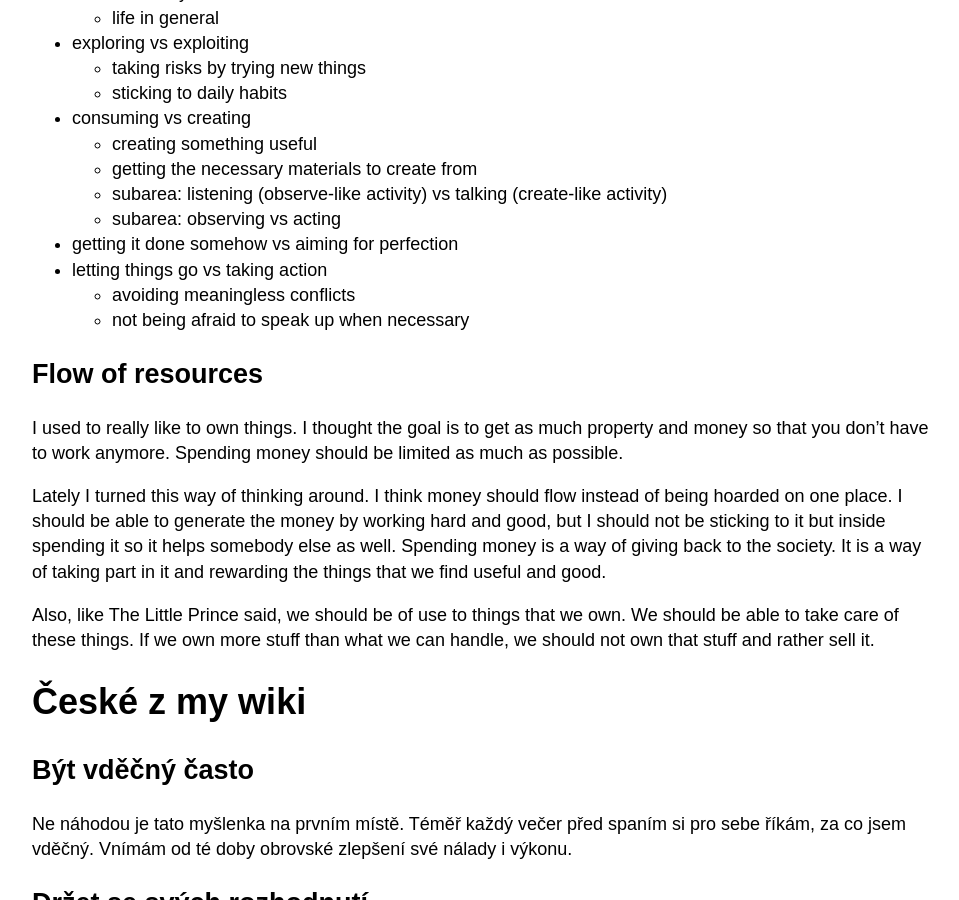
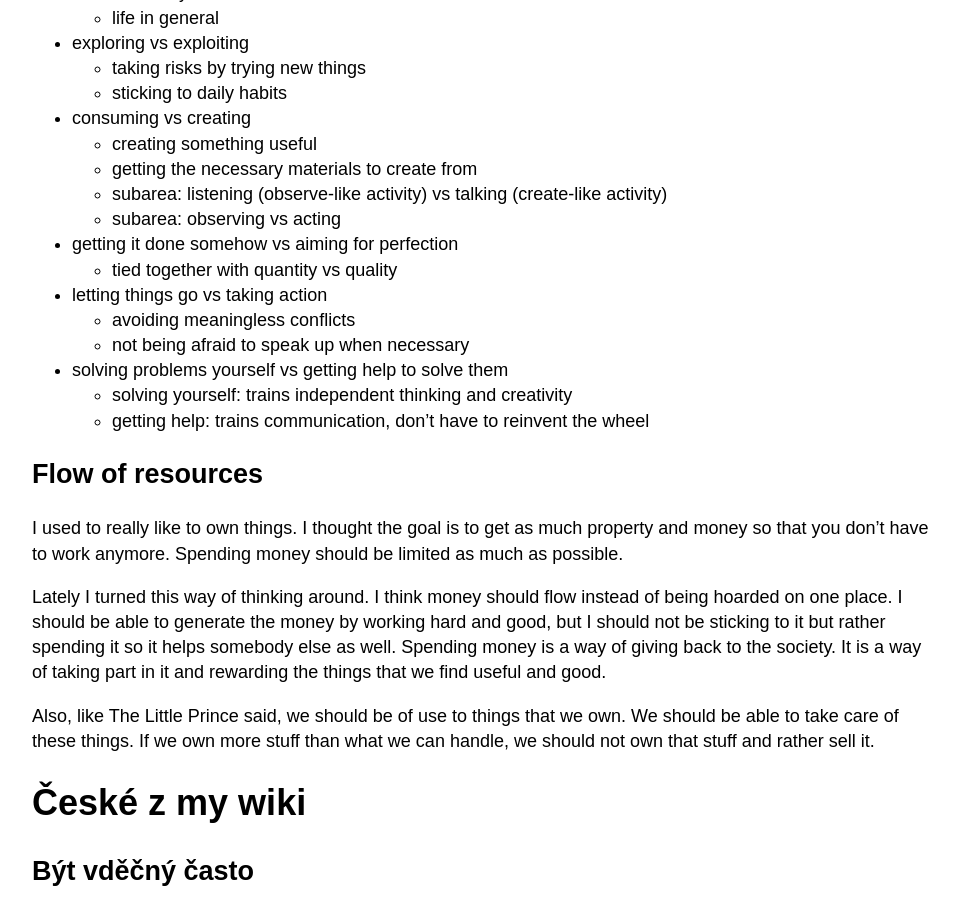
Before and after one commit to hartmaj2/hartmaj2.github.io, a Jekyll site: the page built from sections/general.md, in a window 1280 px wide and 900 px high, scrolled down 573 px. Shown: the whole window, without its empty margins (158-1117 px from the left). Built offline with Jekyll 4.4.1, drawn with Linux system fonts in a browser that asks for light colours.

Commit message:
Update general thoughts

```diff
--- a/sections/general.md
+++ b/sections/general.md
@@ -28,15 +28,19 @@ Some interesting areas in life when I find striking the right amount of balance
   - subarea: listening (observe-like activity) vs talking (create-like activity)
   - subarea: observing vs acting
 - getting it done somehow vs aiming for perfection
+  - tied together with quantity vs quality
 - letting things go vs taking action
   - avoiding meaningless conflicts
   - not being afraid to speak up when necessary
+- solving problems yourself vs getting help to solve them
+  - solving yourself: trains independent thinking and creativity
+  - getting help: trains communication, don't have to reinvent the wheel
 
 ## Flow of resources
 
 I used to really like to own things. I thought the goal is to get as much property and money so that you don't have to work anymore. Spending money should be limited as much as possible.
 
-Lately I turned this way of thinking around. I think money should flow instead of being hoarded on one place. I should be able to generate the money by working hard and good, but I should not be sticking to it but inside spending it so it helps somebody else as well. Spending money is a way of giving back to the society. It is a way of taking part in it and rewarding the things that we find useful and good.
+Lately I turned this way of thinking around. I think money should flow instead of being hoarded on one place. I should be able to generate the money by working hard and good, but I should not be sticking to it but rather spending it so it helps somebody else as well. Spending money is a way of giving back to the society. It is a way of taking part in it and rewarding the things that we find useful and good.
 
 Also, like The Little Prince said, we should be of use to things that we own. We should be able to take care of these things. If we own more stuff than what we can handle, we should not own that stuff and rather sell it.
 
```
